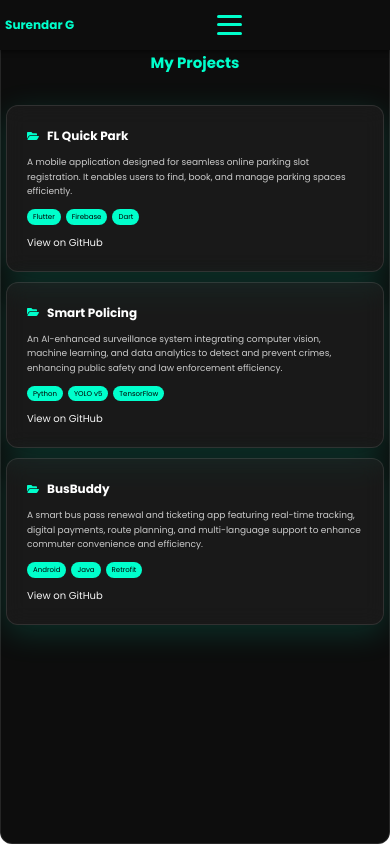
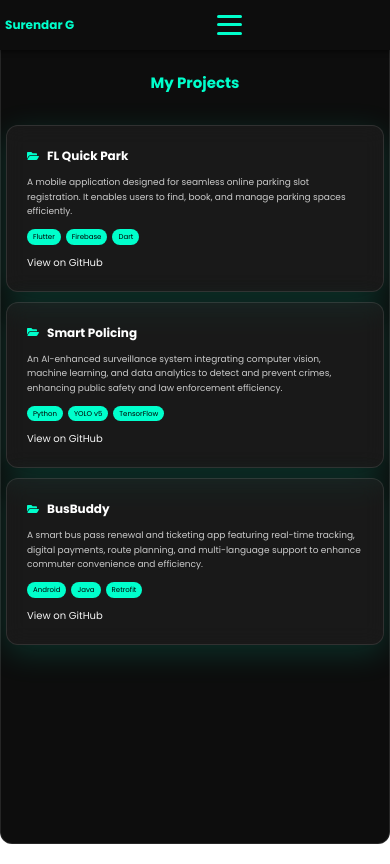
Before and after one commit to surendarg2003/Portfolio, a React (Create React App) app: page /projects in a window 390 px wide. Built offline with nearby package versions, Linux system fonts and the light colour scheme.

Commit message:
Fix profile picture visibility in landscape mode and update heading placements for consistency

```diff
--- a/src/pages/Certificates.css
+++ b/src/pages/Certificates.css
@@ -67,11 +67,12 @@
 
 @media (max-width: 480px) {
   .certificates-section {
-    padding: 5rem 0.5rem 1rem 0.5rem;
+    padding: 7rem 0.5rem 1rem 0.5rem;
   }
 
   .certificates-section h2 {
     font-size: 1.5rem;
+    margin-bottom: 3rem;
   }
 
   .certificates-grid {
--- a/src/pages/Home.css
+++ b/src/pages/Home.css
@@ -54,6 +54,11 @@ body.dark .summary {
   .download-btn {
     width: 100%;
     padding: 0.75rem 1rem;
+  }
+
+  .profile-pic {
+    width: 180px;
+    height: 180px;
   }
 }
 
--- a/src/pages/Projects.css
+++ b/src/pages/Projects.css
@@ -115,12 +115,12 @@
 
 @media (max-width: 480px) {
   .projects-section {
-    padding: 5rem 0.5rem 1rem 0.5rem;
+    padding: 7rem 0.5rem 1rem 0.5rem;
   }
 
   .main-heading {
     font-size: 1.5rem;
-    margin-bottom: 1rem;
+    margin-bottom: 3rem;
   }
 
   .projects-grid {
--- a/src/pages/Publications.css
+++ b/src/pages/Publications.css
@@ -89,17 +89,20 @@
 
 @media (min-width: 481px) and (max-width: 1024px) and (orientation: landscape) {
   .publications-section {
-    padding-top: 14rem;
+    padding-top: 7rem;
+  }
+  .main-heading {
+    margin-bottom: 5rem;
   }
 }
 
 @media (max-width: 480px) {
   .publications-section {
-    padding: 5rem 0.5rem 1rem 0.5rem;
+    padding: 7rem 0.5rem 1rem 0.5rem;
   }
   .main-heading {
     font-size: 1.5rem;
-    margin-bottom: 0.5rem;
+    margin-bottom: 3rem;
   }
   .publication-list {
     gap: 1rem;
```
